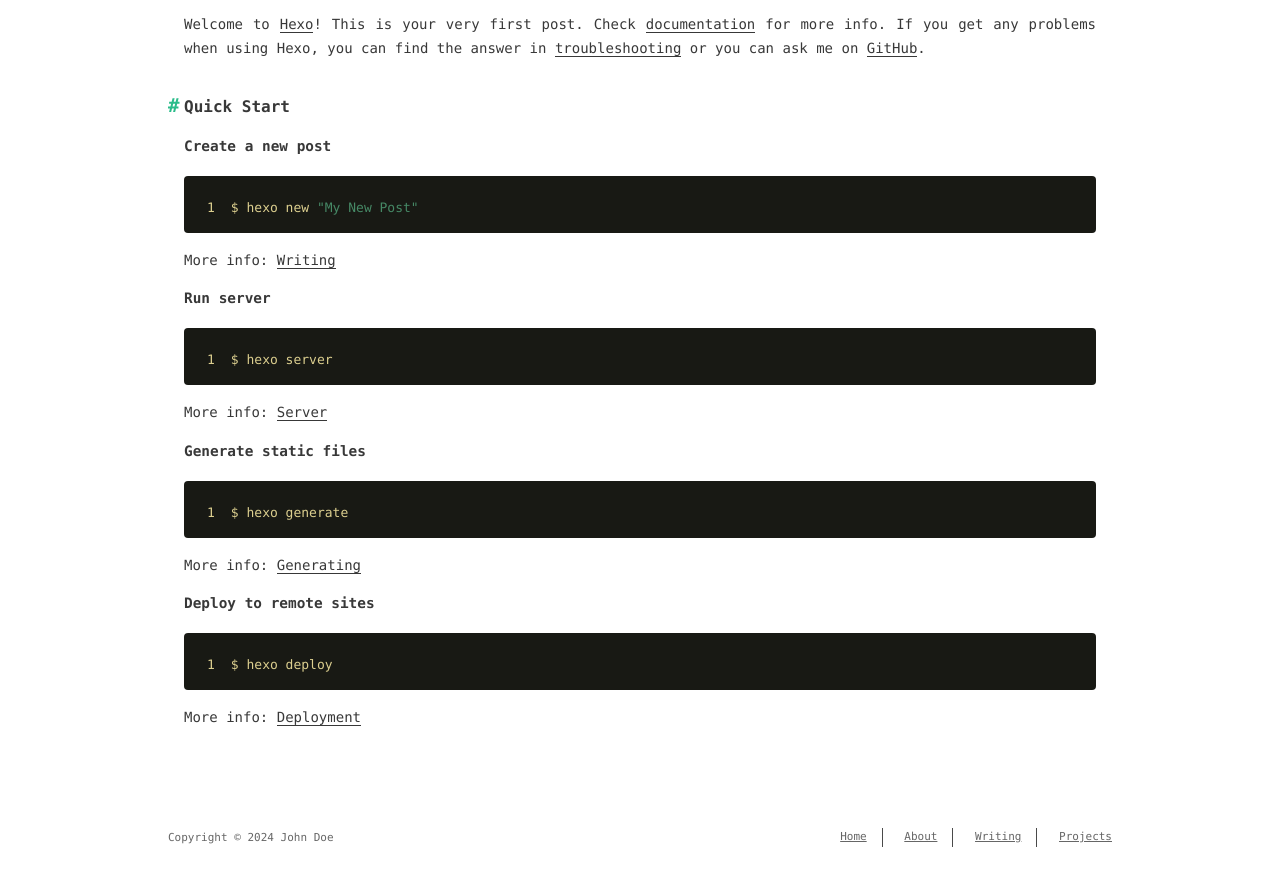
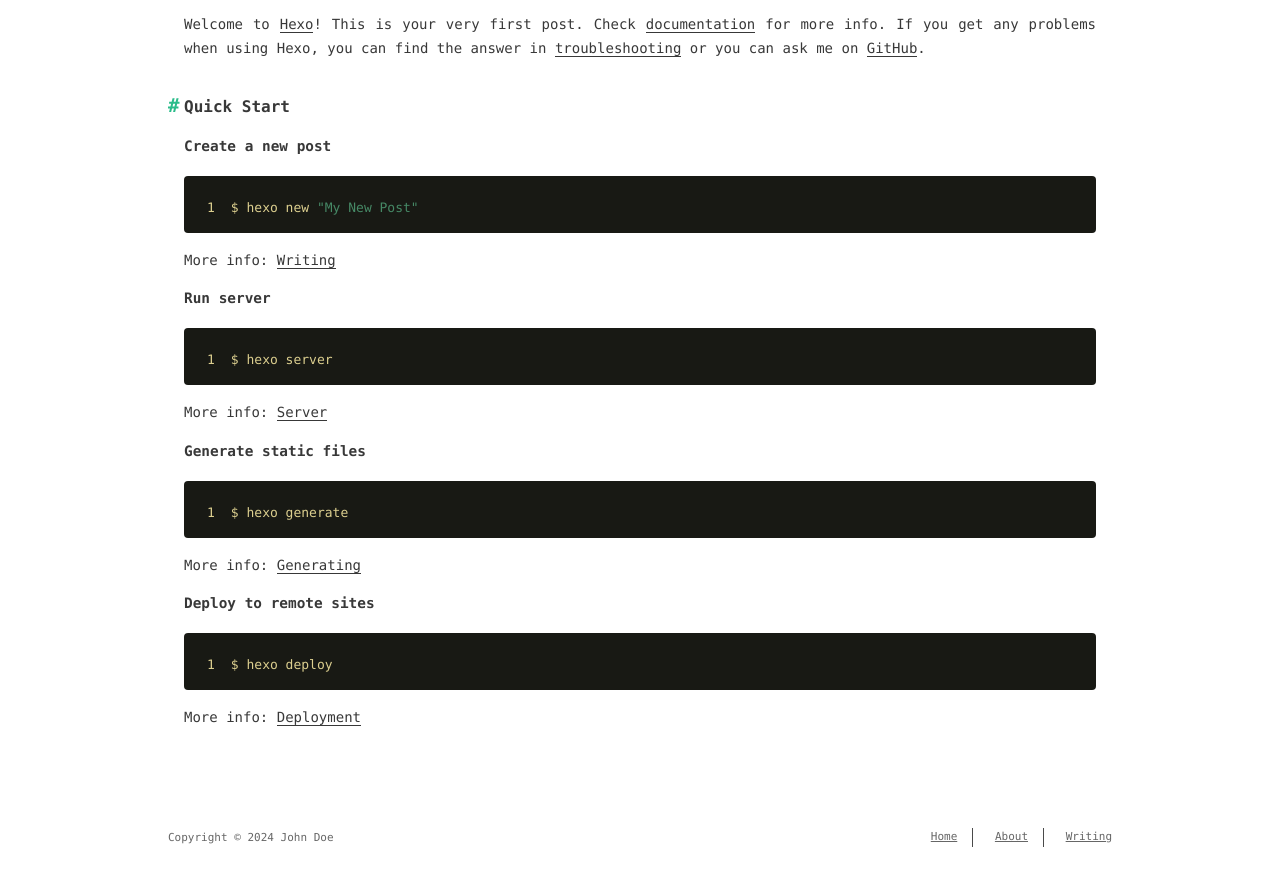
Before and after one commit to dex2oat/dex2oat.github.io, a plain HTML site: page 2024/07/23/hello-world/index.html in a window 1280 px wide. Shown: the part 128-1012 px from the top of the page. Drawn offline with Linux system fonts and the light colour scheme.

```diff
--- a/2024/07/23/hello-world/index.html
+++ b/2024/07/23/hello-world/index.html
@@ -61,8 +61,6 @@
           <li><a href="/about/">About</a></li>
 
           <li><a href="/posts/">Writing</a></li>
-
-          <li><a target="_blank" rel="noopener" href="http://github.com/sergodeeva">Projects</a></li>
 
       </ul>
     </span>
@@ -163,8 +161,6 @@
 
           <li><a href="/posts/">Writing</a></li>
 
-          <li><a target="_blank" rel="noopener" href="http://github.com/sergodeeva">Projects</a></li>
-
       </ul>
     </div>
 
@@ -215,8 +211,6 @@
 
           <li><a href="/posts/">Writing</a></li>
 
-          <li><a target="_blank" rel="noopener" href="http://github.com/sergodeeva">Projects</a></li>
-
       </ul>
     </nav>
   </div>
```
Also changed, not shown: about/index.html (+0 -4 lines), archives/2024/07/index.html (+0 -4 lines), archives/2024/index.html (+0 -4 lines), archives/index.html (+0 -4 lines), index.html (+0 -4 lines).
